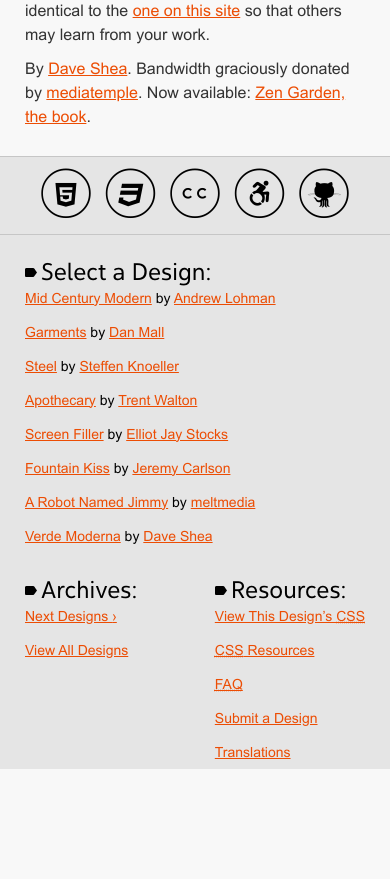
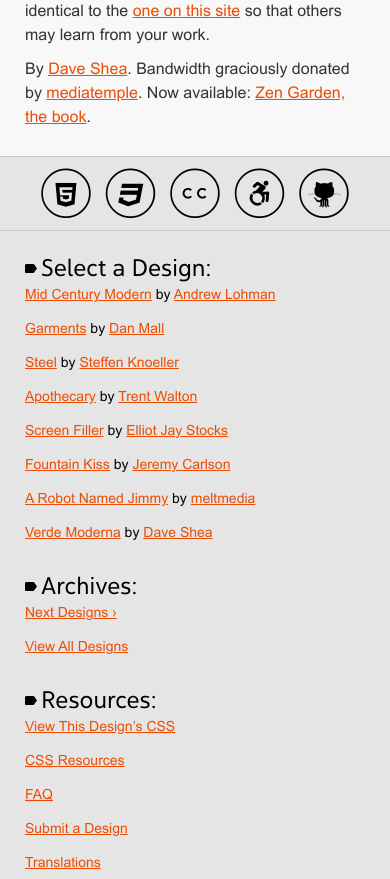
Before and after one commit to Felstj/tachnik.github.io, a PHP site: page / in a window 390 px wide. Shown: the part 2908-3787 px from the top of the page. Before the commit the page ends 3677 px from the top, so only its background shows below. Run offline with PHP 8.4, Linux system fonts and the light colour scheme; some web fonts are replaced.

Commit message:
Mindre ändringar

```diff
--- a/style.css
+++ b/style.css
@@ -197,7 +197,7 @@ a:hover {
 	max-width: 600px;
 }
 footer {
-	height: 52px;
+	height: 64.5px;
 	text-align: center;
 	display: flex;
     justify-content: space-between;
@@ -323,7 +323,6 @@ li {
 		-webkit-animation: none;
 		animation: none;
 		-moz-animation: none;
-		margin-top: 16px;
 		border-top: 1px solid #c6c6c6;
 	}
 	.sidebar .wrapper {
@@ -358,6 +357,9 @@ li {
 	.sidebar {
 		padding: 0 50px;
 	}
+	.sidebar .wrapper {
+		flex-direction: column;
+	}
 }
 @media screen and (max-width: 480px) {
 	section h2, section div, .main {
```
